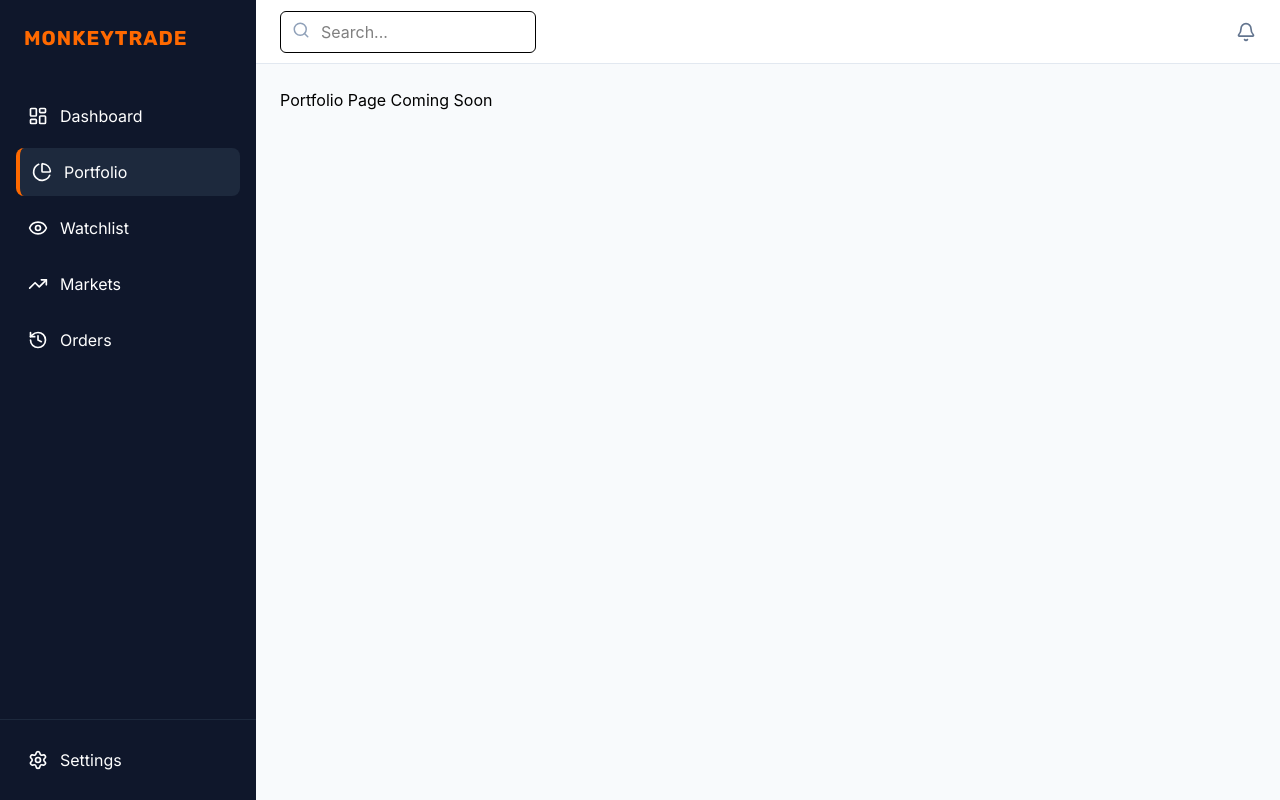
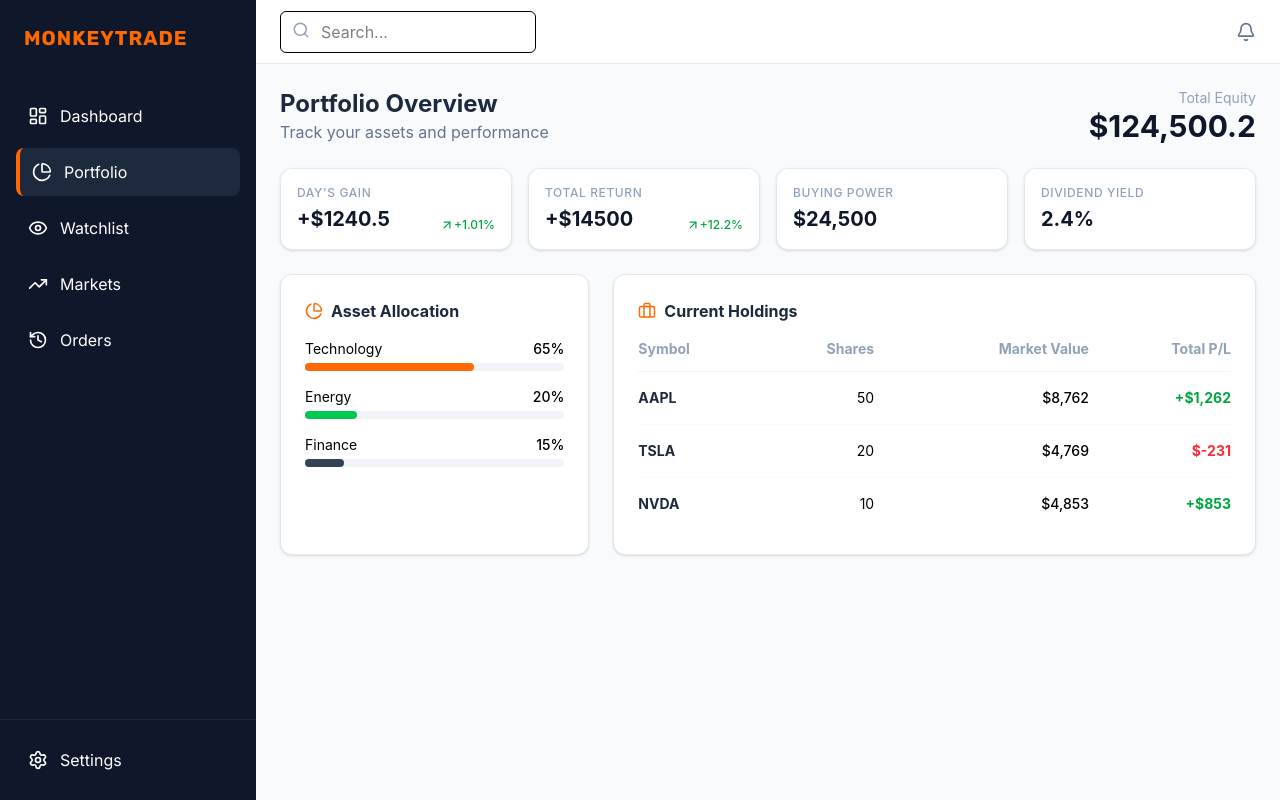
Before and after one commit to lucky-KRMU/MonkeyTrade, a React (Vite) app: page /portfolio in a window 1280 px wide. Built offline with nearby package versions, Linux system fonts and the light colour scheme.

Commit message:
add portfolio page and i it's route

```diff
--- a/src/App.jsx
+++ b/src/App.jsx
@@ -1,6 +1,7 @@
 import { BrowserRouter, Routes, Route } from 'react-router-dom';
 import DashboardLayout from './DashboardLayout';
 import DashboardPage from './DashboardPage'; // Your existing component
+import PortfolioPage from './PortfolioPage';
 
 function App() {
   return (
@@ -9,8 +10,10 @@ function App() {
         <Route path="/" element={<DashboardLayout />}>
           {/* This renders inside the <Outlet /> in DashboardLayout */}
           <Route index element={<DashboardPage />} />
-          <Route path="portfolio" element={<div>Portfolio Page Coming Soon</div>} />
+          <Route path="portfolio" element={<PortfolioPage />} />
+          <Route path="watchlist" element={<div>Markets Page Coming Soon</div>} />
           <Route path="markets" element={<div>Markets Page Coming Soon</div>} />
+          <Route path="orders" element={<div>Markets Page Coming Soon</div>} />
         </Route>
       </Routes>
     </BrowserRouter>
--- a/src/PortfolioPage.jsx
+++ b/src/PortfolioPage.jsx
@@ -0,0 +1,118 @@
+import React from 'react';
+import { PieChart, TrendingUp, AlertCircle, ArrowUpRight, ArrowDownRight, Briefcase } from 'lucide-react';
+
+const portfolioData = {
+  totalEquity: 124500.20,
+  dayGain: 1240.50,
+  dayGainPercent: 1.01,
+  totalReturn: 14500.00,
+  allocation: [
+    { sector: 'Technology', percentage: 65, color: 'bg-orange-500' },
+    { sector: 'Energy', percentage: 20, color: 'bg-green-500' },
+    { sector: 'Finance', percentage: 15, color: 'bg-slate-700' },
+  ]
+};
+
+const holdings = [
+  { symbol: 'AAPL', shares: 50, avg: 150.00, current: 175.24, marketValue: 8762.00, gain: 1262.00 },
+  { symbol: 'TSLA', shares: 20, avg: 250.00, current: 238.45, marketValue: 4769.00, gain: -231.00 },
+  { symbol: 'NVDA', shares: 10, avg: 400.00, current: 485.30, marketValue: 4853.00, gain: 853.00 },
+];
+
+export default function PortfolioPage() {
+  return (
+    <div className="space-y-6 animate-in fade-in duration-500">
+      {/* 1. Portfolio Header */}
+      <div className="flex justify-between items-end">
+        <div>
+          <h2 className="text-2xl font-bold text-slate-800">Portfolio Overview</h2>
+          <p className="text-slate-500">Track your assets and performance</p>
+        </div>
+        <div className="text-right">
+          <p className="text-sm text-slate-400">Total Equity</p>
+          <h1 className="text-3xl font-bold text-slate-900">${portfolioData.totalEquity.toLocaleString()}</h1>
+        </div>
+      </div>
+
+      {/* 2. Key Metrics */}
+      <div className="grid grid-cols-1 md:grid-cols-2 lg:grid-cols-4 gap-4">
+        <MetricCard title="Day's Gain" value={`+$${portfolioData.dayGain}`} trend="+1.01%" positive />
+        <MetricCard title="Total Return" value={`+$${portfolioData.totalReturn}`} trend="+12.2%" positive />
+        <MetricCard title="Buying Power" value="$24,500" />
+        <MetricCard title="Dividend Yield" value="2.4%" />
+      </div>
+
+      {/* 3. Allocation & Table Row */}
+      <div className="grid grid-cols-1 lg:grid-cols-3 gap-6">
+
+        {/* Sector Allocation */}
+        <div className="bg-white p-6 rounded-xl border border-slate-200 shadow-sm">
+          <h3 className="font-bold text-slate-800 mb-4 flex items-center gap-2">
+            <PieChart size={18} className="text-orange-500" /> Asset Allocation
+          </h3>
+          <div className="space-y-4">
+            {portfolioData.allocation.map((item) => (
+              <div key={item.sector}>
+                <div className="flex justify-between text-sm mb-1">
+                  <span>{item.sector}</span>
+                  <span className="font-medium">{item.percentage}%</span>
+                </div>
+                <div className="w-full bg-slate-100 rounded-full h-2">
+                  <div className={`${item.color} h-2 rounded-full`} style={{ width: `${item.percentage}%` }}></div>
+                </div>
+              </div>
+            ))}
+          </div>
+        </div>
+
+        {/* Detailed Holdings Table */}
+        <div className="lg:col-span-2 bg-white p-6 rounded-xl border border-slate-200 shadow-sm">
+          <h3 className="font-bold text-slate-800 mb-4 flex items-center gap-2">
+            <Briefcase size={18} className="text-orange-500" /> Current Holdings
+          </h3>
+          <div className="overflow-x-auto">
+            <table className="w-full text-left text-sm">
+              <thead>
+                <tr className="text-slate-400 border-b border-slate-100">
+                  <th className="pb-3">Symbol</th>
+                  <th className="pb-3 text-right">Shares</th>
+                  <th className="pb-3 text-right">Market Value</th>
+                  <th className="pb-3 text-right">Total P/L</th>
+                </tr>
+              </thead>
+              <tbody>
+                {holdings.map((h) => (
+                  <tr key={h.symbol} className="border-b border-slate-50 last:border-0 hover:bg-slate-50 transition">
+                    <td className="py-4 font-bold text-slate-800">{h.symbol}</td>
+                    <td className="py-4 text-right">{h.shares}</td>
+                    <td className="py-4 text-right font-medium">${h.marketValue.toLocaleString()}</td>
+                    <td className={`py-4 text-right font-bold ${h.gain >= 0 ? 'text-green-600' : 'text-red-500'}`}>
+                      {h.gain >= 0 ? '+' : ''}${h.gain.toLocaleString()}
+                    </td>
+                  </tr>
+                ))}
+              </tbody>
+            </table>
+          </div>
+        </div>
+      </div>
+    </div>
+  );
+}
+
+// Sub-component for clean metric cards
+function MetricCard({ title, value, trend, positive }) {
+  return (
+    <div className="bg-white p-4 rounded-xl border border-slate-200 shadow-sm">
+      <p className="text-xs text-slate-400 font-medium uppercase tracking-wider">{title}</p>
+      <div className="flex items-end justify-between mt-1">
+        <p className="text-xl font-bold text-slate-900">{value}</p>
+        {trend && (
+          <span className={`text-xs flex items-center font-medium ${positive ? 'text-green-600' : 'text-red-500'}`}>
+            {positive ? <ArrowUpRight size={14} /> : <ArrowDownRight size={14} />} {trend}
+          </span>
+        )}
+      </div>
+    </div>
+  );
+}
```
